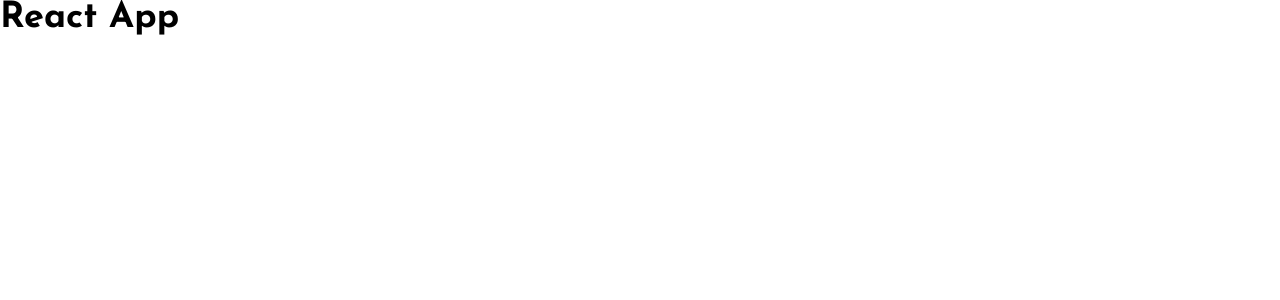
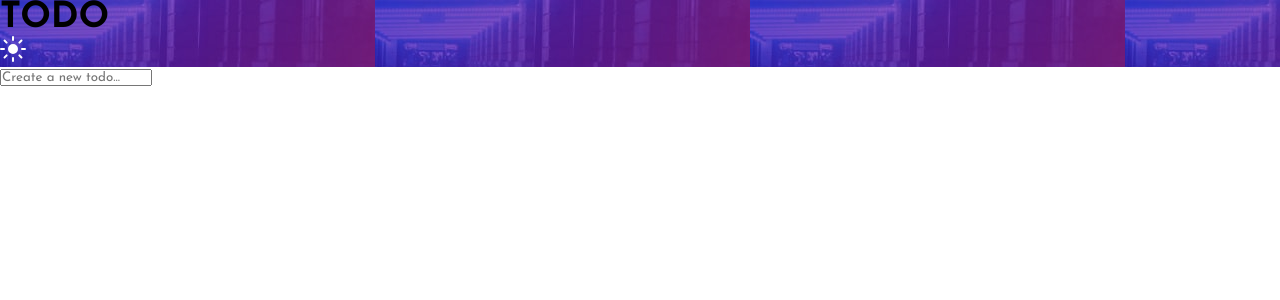
Before and after one commit to joshuacba08/react-todo-app-scss, a React (Vite) app: page / in a window 1280 px wide. Shown: the top 300 px of the page. Built offline with nearby package versions, Linux system fonts and the light colour scheme.

Commit message:
clase 25/04/2023

```diff
--- a/package.json
+++ b/package.json
@@ -11,8 +11,7 @@
   },
   "dependencies": {
     "react": "^18.2.0",
-    "react-dom": "^18.2.0",
-    "sass": "^1.62.0"
+    "react-dom": "^18.2.0"
   },
   "devDependencies": {
     "@types/react": "^18.0.28",
@@ -22,6 +21,7 @@
     "eslint-plugin-react": "^7.32.2",
     "eslint-plugin-react-hooks": "^4.6.0",
     "eslint-plugin-react-refresh": "^0.3.4",
+    "sass": "^1.62.1",
     "vite": "^4.3.2"
   }
 }
--- a/src/App.jsx
+++ b/src/App.jsx
@@ -1,11 +1,14 @@
 import './App.scss'
+import Header from './components/Header/Header'
+import TaskContainer from './components/TaskContainer/TaskContainer'
 
 function App() {
 
 
   return (
     <>
-      <h1>React App</h1>
+      <Header title="TODO"/>
+      <TaskContainer />
     </>
   )
 }
--- /dev/null
+++ b/src/components/Header/Header.jsx
@@ -0,0 +1,14 @@
+import './Header.scss';
+import sun from '../../assets/icons/icon-sun.svg';
+
+function Header(props){
+    return (
+        <header className='header'>
+            <h1>{props.title}</h1>
+
+            <img src={sun} alt="" />
+        </header>
+    )
+}
+
+export default Header;
--- /dev/null
+++ b/src/components/Header/Header.scss
@@ -0,0 +1,3 @@
+.header{
+    background-image: url(../../assets/images/bg-mobile-dark.jpg);
+}
--- /dev/null
+++ b/src/components/InputTask/InputTask.jsx
@@ -0,0 +1,11 @@
+import './InputTask.scss'
+
+function InputTask(props){
+    return (
+        <div className='input-task'>
+            <input type="text" placeholder="Create a new todo..."/>
+        </div>
+    )
+}
+
+export default InputTask;
--- /dev/null
+++ b/src/components/TaskContainer/TaskContainer.jsx
@@ -0,0 +1,15 @@
+import InputTask from '../InputTask/InputTask';
+import TaskList from '../TaskList/TaskList';
+import './TaskContainer.scss';
+
+function TaskContainer(props){
+
+    return (
+        <main className='task-container'>
+            <InputTask />
+            <TaskList />
+        </main>
+    )
+}
+
+export default TaskContainer;
--- /dev/null
+++ b/src/components/TaskList/TaskList.jsx
@@ -0,0 +1,11 @@
+import './TaskList.scss'
+
+function TaskList(props){
+    return(
+        <div>
+
+        </div>
+    )
+}
+
+export default TaskList;
```
Also changed, not shown: src/components/Task/Task.jsx (added, +11 -0 lines), src/components/InputTask/InputTask.scss (added), src/components/Task/Task.scss (added), src/components/TaskContainer/TaskContainer.scss (added), src/components/TaskList/TaskList.scss (added), 1 other file (tests, documents, lock files or other folders).
